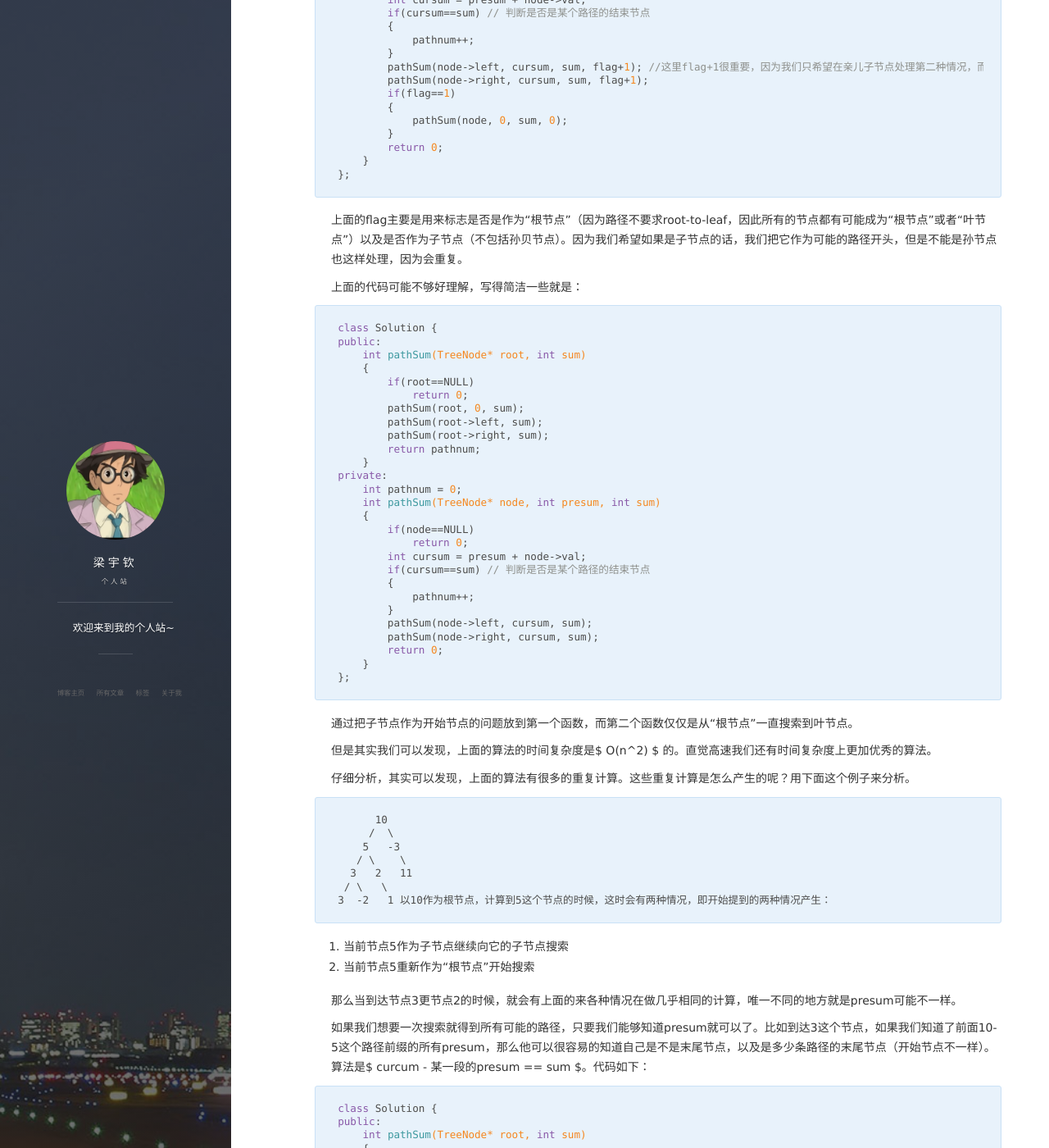
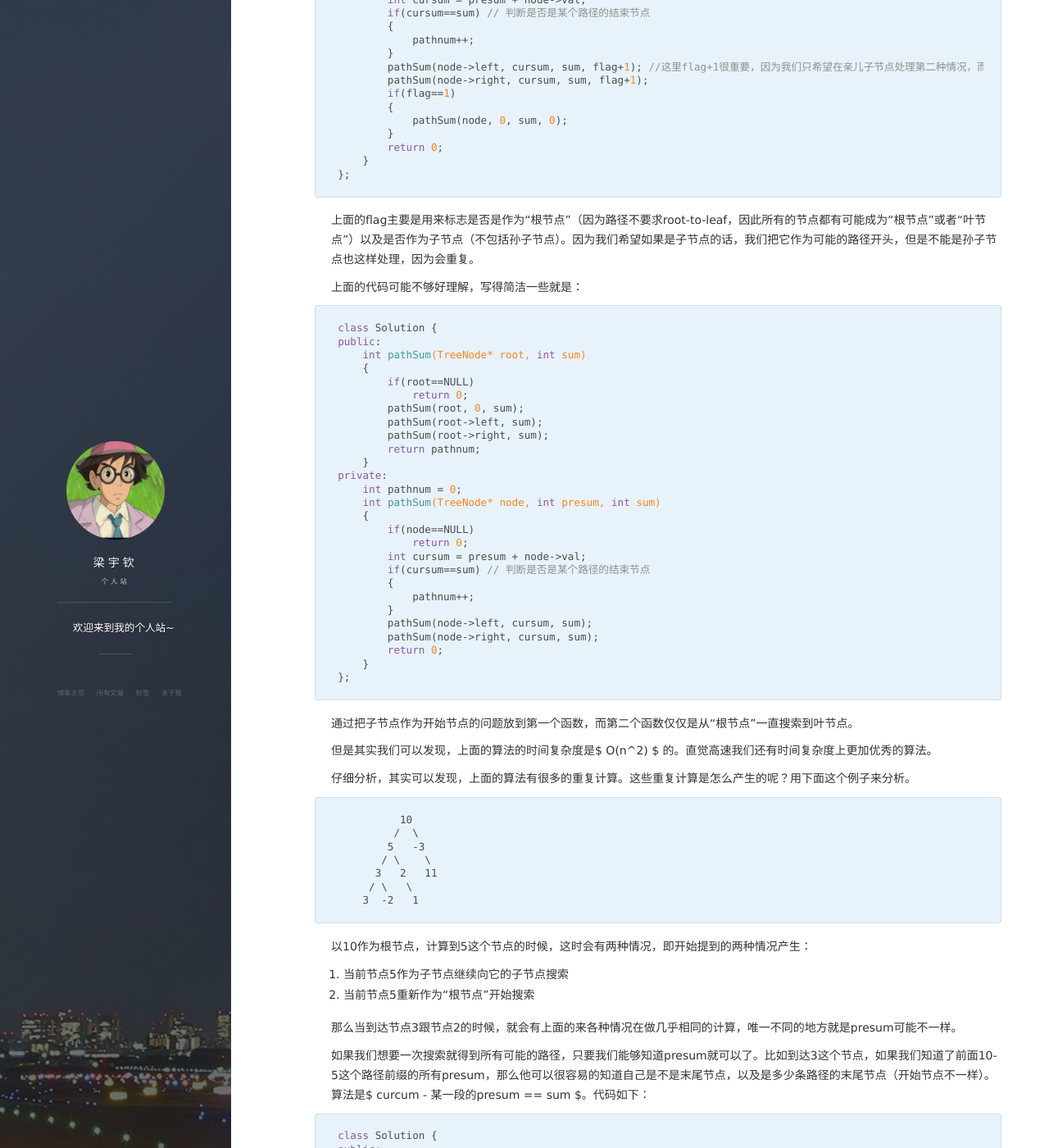
Before and after one commit to iYuqinL/iYuqinL.github.io, a Jekyll site: the page built from _posts/2019-04-02-leetcode-pathsum-serials.md, in a window 1280 px wide and 1400 px high, scrolled down 3405 px. Shown: the whole window at 82% size. Built offline with Jekyll 4.4.1, drawn with Linux system fonts in a browser that asks for light colours; nearby versions of some CDN libraries; comment, search, counter and statistics services are not loaded.

Commit message:
fix miss word

````diff
--- a/_posts/2019-04-02-leetcode-pathsum-serials.md
+++ b/_posts/2019-04-02-leetcode-pathsum-serials.md
@@ -200,7 +200,7 @@
 };
 ```
 
-上面的flag主要是用来标志是否是作为“根节点”（因为路径不要求root-to-leaf，因此所有的节点都有可能成为“根节点”或者“叶节点”）以及是否作为子节点（不包括孙贝节点）。因为我们希望如果是子节点的话，我们把它作为可能的路径开头，但是不能是孙节点也这样处理，因为会重复。
+上面的flag主要是用来标志是否是作为“根节点”（因为路径不要求root-to-leaf，因此所有的节点都有可能成为“根节点”或者“叶节点”）以及是否作为子节点（不包括孙子节点）。因为我们希望如果是子节点的话，我们把它作为可能的路径开头，但是不能是孙子节点也这样处理，因为会重复。
 
 上面的代码可能不够好理解，写得简洁一些就是：
 
@@ -240,7 +240,7 @@
 
 仔细分析，其实可以发现，上面的算法有很多的重复计算。这些重复计算是怎么产生的呢？用下面这个例子来分析。
 
-
+```
           10
          /  \
         5   -3
@@ -248,12 +248,13 @@
       3   2   11
      / \   \
     3  -2   1
+```
 以10作为根节点，计算到5这个节点的时候，这时会有两种情况，即开始提到的两种情况产生：
 
 1. 当前节点5作为子节点继续向它的子节点搜索
 2. 当前节点5重新作为“根节点”开始搜索
 
-那么当到达节点3更节点2的时候，就会有上面的来各种情况在做几乎相同的计算，唯一不同的地方就是presum可能不一样。
+那么当到达节点3跟节点2的时候，就会有上面的来各种情况在做几乎相同的计算，唯一不同的地方就是presum可能不一样。
 
 如果我们想要一次搜索就得到所有可能的路径，只要我们能够知道presum就可以了。比如到达3这个节点，如果我们知道了前面10-5这个路径前缀的所有presum，那么他可以很容易的知道自己是不是末尾节点，以及是多少条路径的末尾节点（开始节点不一样）。算法是$ curcum - 某一段的presum  == sum $。代码如下：
 
@@ -271,7 +272,7 @@
 private:
     int pathSum(TreeNode* node, int presum, int sum, unordered_map<int, int>& presum_hash)
     {
-		if(node==NULL)
+        if(node==NULL)
             return 0;
         int cursum = presum + node->val;
         int res = presum_hash[cursum- sum];
````
